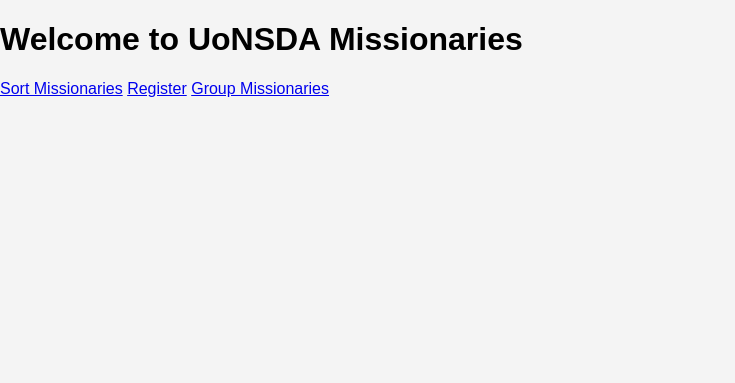
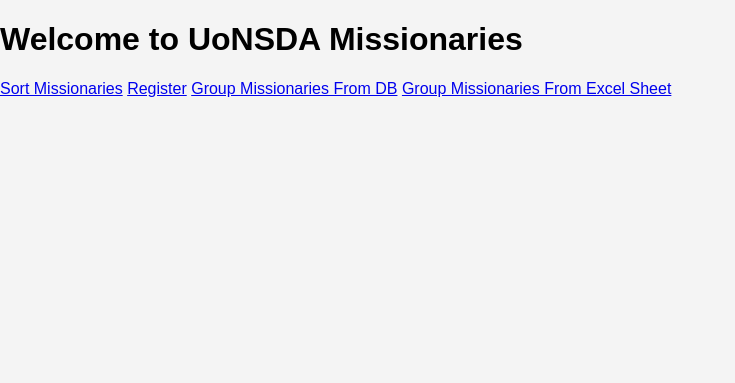
Before and after one commit to ISLOWIsmaeli/Uonsda-Site-Sorting, a Django app: page / in a window 1280 px wide. Shown: the part 37-420 px from the top of the page, without its empty margins (0-735 px from the left). Run offline with Django 5.2, Linux system fonts and the light colour scheme; the visitor is signed in with stand-in values (Sample User, id 1).

Commit message:
a template for the easy way

```diff
--- a/sorting/urls.py
+++ b/sorting/urls.py
@@ -11,4 +11,5 @@ urlpatterns = [
     path("registration",views.registrationPage,name="registration-page"),
     path("upload_excel",views.uploadExcelView,name="upload-excel-page"), #to reorganize into staff
     path("random_groups",views.randomGroups,name="random-groups-page"),# to relook the algorithm
+    path("display_excel_data", views.displayExcelDataView, name="display-excel-data-page"),
 ]
--- a/sorting/views.py
+++ b/sorting/views.py
@@ -100,3 +100,41 @@
         groups.append(all_records[start:end])
         start = end
     return render(request, 'sorting/random_groups.html', {'groups': groups})
+
+def displayExcelDataView(request:HttpRequest,*args,**kwargs):
+    import pandas as pd
+    data = None
+    groups = None
+    group_count = None
+    names = None
+    df = None
+    if request.method == 'POST':
+        form = forms.ExcelUploadForm(request.POST, request.FILES)
+        group_count = request.POST.get('group_count')
+        if form.is_valid():
+            excel_file = request.FILES['file']
+            df = pd.read_excel(excel_file)
+            data = df.to_dict(orient='records')
+            names = df[df.columns[0]].tolist() if not df.empty else []
+            if group_count and group_count.isdigit():
+                group_count = int(group_count)
+                shuffled = names.copy()
+                import random
+                random.shuffle(shuffled)
+                group_size = len(shuffled) // group_count
+                remainder = len(shuffled) % group_count
+                groups = []
+                start = 0
+                for i in range(group_count):
+                    end = start + group_size + (1 if i < remainder else 0)
+                    groups.append(shuffled[start:end])
+                    start = end
+    else:
+        form = forms.ExcelUploadForm()
+    return render(request, "sorting/display_excel_data.html", {
+        "form": form,
+        "data": data,
+        "names": names,
+        "groups": groups,
+        "group_count": group_count
+    })
--- a/uonsda_site_allocation/templates/home/home.html
+++ b/uonsda_site_allocation/templates/home/home.html
@@ -7,17 +7,12 @@
     {% if user.is_authenticated and user.is_staff %}
     <a href={% url 'upload-excel-page' %}>Sort Missionaries</a>
     <a href={% url 'registration-page' %}>Register</a>
-    <a href={% url 'random-groups-page' %}>Group Missionaries</a>
-    {% comment %} <form action="{% url 'logout-page' %}" method="post">
-        {% csrf_token %}
-        <button type="submit">Log Out</button>
-    </form> {% endcomment %}
+    <a href={% url 'random-groups-page' %}>Group Missionaries From DB</a>
+    <a href={% url 'display-excel-data-page' %}>Group Missionaries From Excel Sheet</a>
+
     {% elif user.is_authenticated and not user.is_staff %}
     <a href={% url 'registration-page' %}>Register</a>
-    {% comment %} <form action="{% url 'logout-page' %}" method="post">
-        {% csrf_token %}
-        <button type="submit">Log Out</button>
-    </form> {% endcomment %}
+
     {% else %}
     <a href={% url 'login-page' %} >Log In</a>
     {% endif %}
```
Also changed, not shown: sorting/templates/sorting/display_excel_data.html (added, +33 -0 lines).
